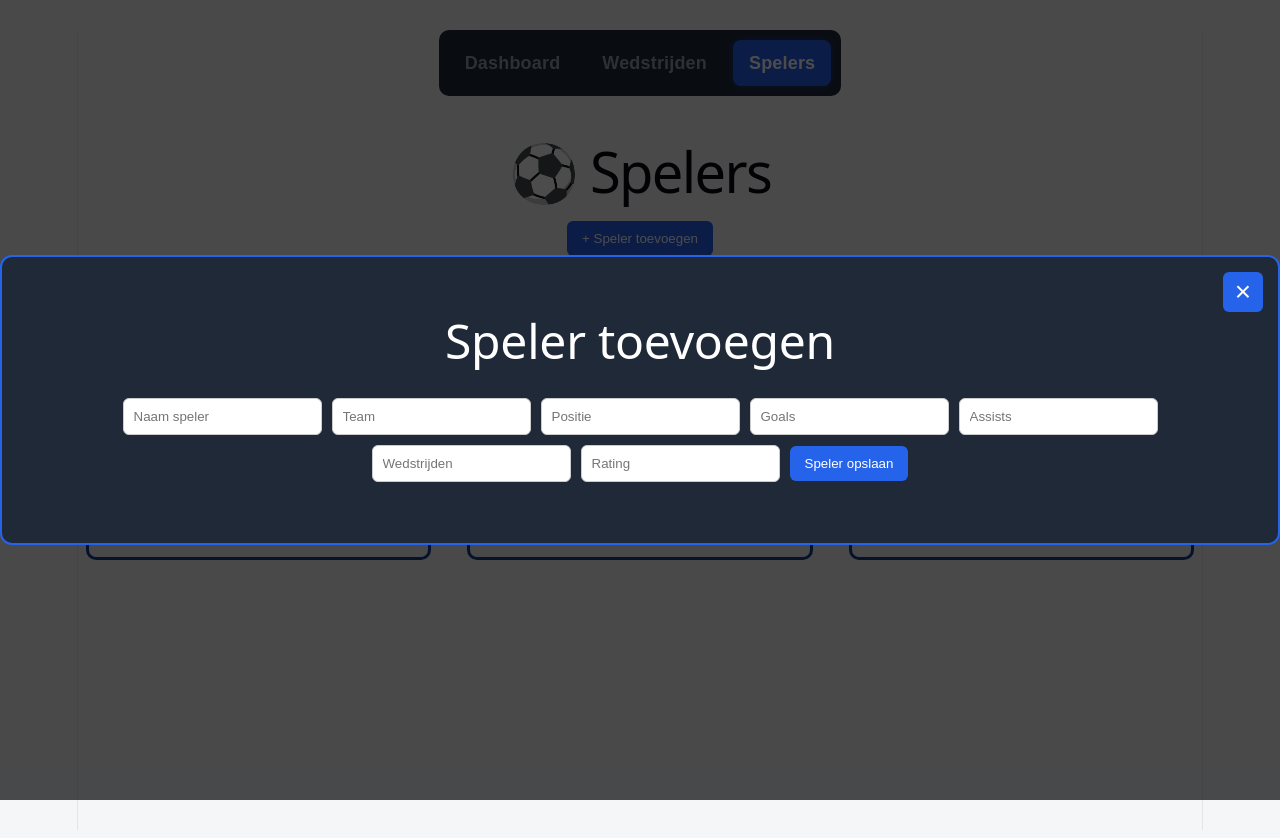
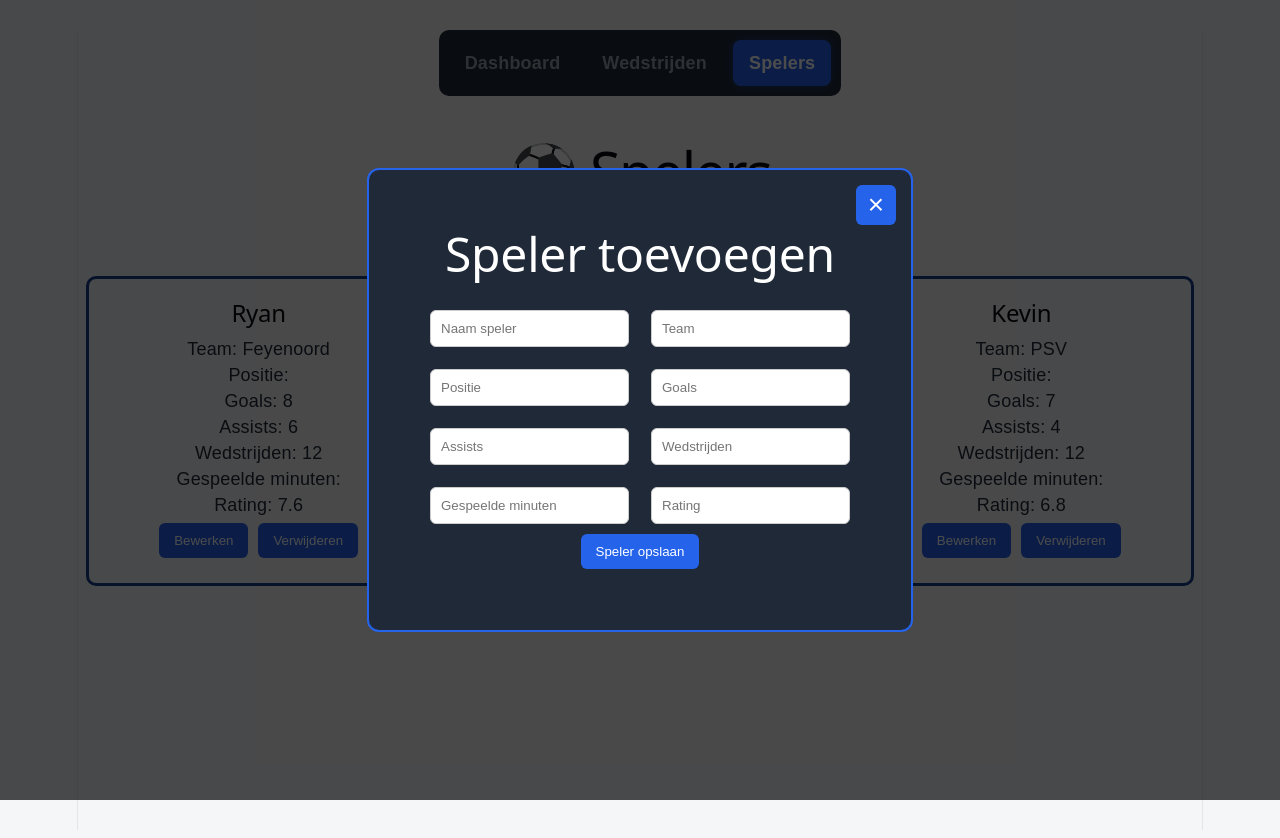
Before and after one commit to Ryan050409/simpel-design, a React (Vite) app: page /spelers in a window 1280 px wide. Both pictures are taken after a click on the button "+ Speler toevoegen". Shown: the top 838 px of the page. Built offline with nearby package versions, Linux system fonts and the light colour scheme.

Commit message:
pop-up voor spelers verbeterd en gespeelde minuten toegevoegd

```diff
--- a/src/App.css
+++ b/src/App.css
@@ -378,3 +378,8 @@ nav a.active {
     width: 90%;
   }
 }
+.form-grid {
+  display: grid;
+  grid-template-columns: 1fr 1fr;
+  gap: 12px;
+}
--- a/src/PlayersPage.tsx
+++ b/src/PlayersPage.tsx
@@ -8,6 +8,7 @@ type Player = {
     goals: number;
     assists: number;
     matches: number;
+    minutesplayed: number;
     rating: number;
 };
 
@@ -30,6 +31,7 @@ function PlayersPage({
     const [newPlayerGoals, setNewPlayerGoals] = useState("");
     const [newPlayerAssists, setNewPlayerAssists] = useState("");
     const [newPlayerMatches, setNewPlayerMatches] = useState("");
+    const [newPlayerMinutesPlayed, setNewPlayerMinutesPlayed] = useState("");
     const [newPlayerRating, setNewPlayerRating] = useState("");
     const [warning, setWarning] = useState("");
 
@@ -41,6 +43,7 @@ function PlayersPage({
             newPlayerGoals.trim() === "" ||
             newPlayerAssists.trim() === "" ||
             newPlayerMatches.trim() === "" ||
+            newPlayerMinutesPlayed.trim() === "" ||
             newPlayerRating.trim() === ""
         ) {
             setWarning("Alle velden moeten ingevuld worden!");
@@ -56,6 +59,7 @@ function PlayersPage({
             goals: Number(newPlayerGoals) || 0,
             assists: Number(newPlayerAssists) || 0,
             matches: Number(newPlayerMatches) || 0,
+            minutesplayed: Number(newPlayerMinutesPlayed) || 0,
             rating: Number(newPlayerRating) || 0
         };
 
@@ -80,6 +84,7 @@ function PlayersPage({
         setNewPlayerGoals("");
         setNewPlayerAssists("");
         setNewPlayerMatches("");
+        setNewPlayerMinutesPlayed("");
         setNewPlayerRating("");
         setEditingPlayer(null);
         setShowAddPlayer(false);
@@ -102,6 +107,7 @@ function PlayersPage({
         setNewPlayerGoals(String(player.goals));
         setNewPlayerAssists(String(player.assists));
         setNewPlayerMatches(String(player.matches));
+        setNewPlayerMinutesPlayed(String(player.minutesplayed));
         setNewPlayerRating(String(player.rating));
 
         setShowAddPlayer(true);
@@ -115,6 +121,7 @@ function PlayersPage({
         setNewPlayerGoals("");
         setNewPlayerAssists("");
         setNewPlayerMatches("");
+        setNewPlayerMinutesPlayed("");
         setNewPlayerRating("");
         setShowAddPlayer(true);
     }
@@ -140,6 +147,7 @@ function PlayersPage({
                         <p>Goals: {player.goals}</p>
                         <p>Assists: {player.assists}</p>
                         <p>Wedstrijden: {player.matches}</p>
+                        <p>Gespeelde minuten:{player.minutesplayed}</p>
                         <p>Rating: {player.rating}</p>
 
                         <button
@@ -183,7 +191,7 @@ function PlayersPage({
                                 {warning}
                             </p>
                         )}
-
+                        <div className="form-grid">
                         <input
                             type="text"
                             placeholder="Naam speler"
@@ -254,6 +262,14 @@ function PlayersPage({
                         />
 
                         <input
+                        type ="number"
+                        placeholder="Gespeelde minuten"
+                        value={newPlayerMinutesPlayed}
+                        onChange={(e) =>
+                            setNewPlayerMinutesPlayed(e.target.value)
+                        }
+                        />
+                        <input
                             type="number"
                             step="0.1"
                             placeholder="Rating"
@@ -262,7 +278,7 @@ function PlayersPage({
                                 setNewPlayerRating(e.target.value)
                             }
                         />
-
+                        </div>
                         <button onClick={addPlayer}>
                             {editingPlayer
                                 ? "Wijzigingen opslaan"
```
